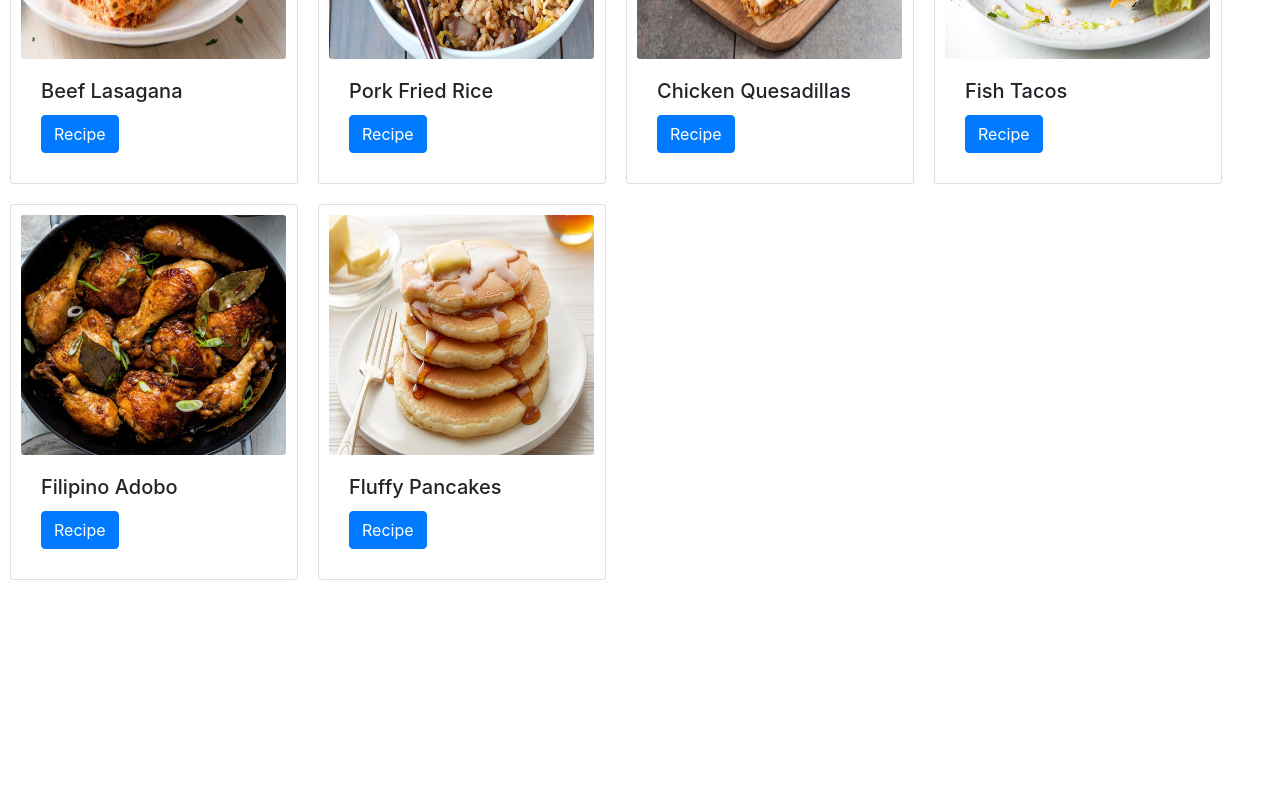
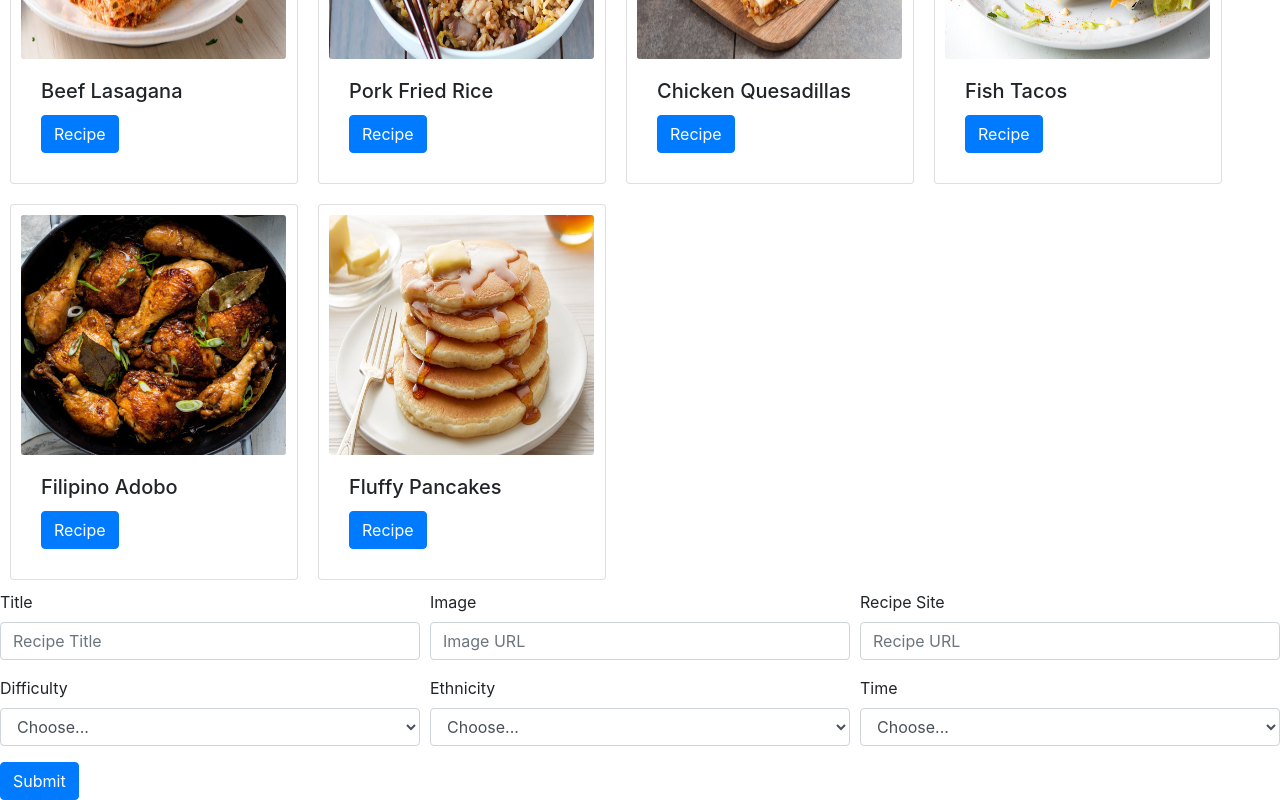
Before and after one commit to simha104/CookBook_Companion, a React (Create React App) app in the folder final-project-bengali-boys/frontend/cocktail-companion/: page / in a window 1280 px wide. Shown: the part 710-1510 px from the top of the page. Before the commit the page ends 1300 px from the top, so only its background shows below. Built offline with nearby package versions, Linux system fonts and the light colour scheme.

Commit message:
added form on the bottom

```diff
--- /dev/null
+++ b/final-project-bengali-boys/frontend/cocktail-companion/src/Add_modal.js
@@ -0,0 +1,73 @@
+import React, { Component } from 'react';
+import Col from 'react-bootstrap/Col';
+import Form from 'react-bootstrap/Form';
+import Button from 'react-bootstrap/Button';
+
+class Add_modal extends Component {
+    constructor(props) {
+        super(props);
+        this.state = {};
+    }
+    render() {
+        return (
+            <Form>
+                <Form.Row>
+                    <Form.Group as={Col} controlId="formGridTitle">
+                        <Form.Label>Title</Form.Label>
+                        <Form.Control type="Title" placeholder="Recipe Title" />
+                    </Form.Group>
+
+                    <Form.Group as={Col} controlId="formGridImage">
+                        <Form.Label>Image</Form.Label>
+                        <Form.Control type="text" placeholder="Image URL" />
+                    </Form.Group>
+
+                    <Form.Group as={Col} controlId="formGridSite">
+                        <Form.Label>Recipe Site</Form.Label>
+                        <Form.Control type="text" placeholder="Recipe URL" />
+                    </Form.Group>
+                </Form.Row>
+
+
+                <Form.Row>
+                    <Form.Group as={Col} controlId="formGridState">
+                        <Form.Label>Difficulty</Form.Label>
+                        <Form.Control as="select">
+                            <option>Choose...</option>
+                            <option>Easy</option>
+                            <option>Normal</option>
+                            <option>Hard</option>
+                        </Form.Control>
+                    </Form.Group>
+                    <Form.Group as={Col} controlId="formGridState">
+                        <Form.Label>Ethnicity</Form.Label>
+                        <Form.Control as="select">
+                            <option>Choose...</option>
+                            <option>American</option>
+                            <option>Asian</option>
+                            <option>Italian</option>
+                            <option>Mexican</option>
+                        </Form.Control>
+                    </Form.Group>
+                    <Form.Group as={Col} controlId="formGridState">
+                        <Form.Label>Time</Form.Label>
+                        <Form.Control as="select">
+                            <option>Choose...</option>
+                            <option>0.5 hours</option>
+                            <option>1.0 hours</option>
+                            <option>1.5 hours</option>
+                            <option>2.0 hours</option>
+                            <option>2.5 hours</option>
+                        </Form.Control>
+                    </Form.Group>
+                </Form.Row>
+
+                <Button variant="primary" type="submit">
+                    Submit
+                </Button>
+            </Form>
+        );
+    }
+}
+
+export default Add_modal;
--- a/final-project-bengali-boys/frontend/cocktail-companion/src/App.js
+++ b/final-project-bengali-boys/frontend/cocktail-companion/src/App.js
@@ -1,19 +1,19 @@
-import React from 'react';
-import Top_NavBar from './Top_NavBar';
-import Cocktail_Card from './Cocktail_Card';
-import Cocktail_Card_Container from './Cocktail_Card_Container';
-import logo from './logo.svg';
-import Header from './Header';
-import './App.css';
-import 'bootstrap/dist/css/bootstrap.min.css';
-
-
+import React from "react";
+import Top_NavBar from "./Top_NavBar";
+import Cocktail_Card from "./Cocktail_Card";
+import Cocktail_Card_Container from "./Cocktail_Card_Container";
+import logo from "./logo.svg";
+import Header from "./Header";
+import "./App.css";
+import "bootstrap/dist/css/bootstrap.min.css";
+import Add_modal from "./Add_modal";
 
 function App() {
   return (
     <div>
       <Header></Header>
       <Top_NavBar></Top_NavBar>
+      <Add_modal></Add_modal>
     </div>
   );
 }
```
